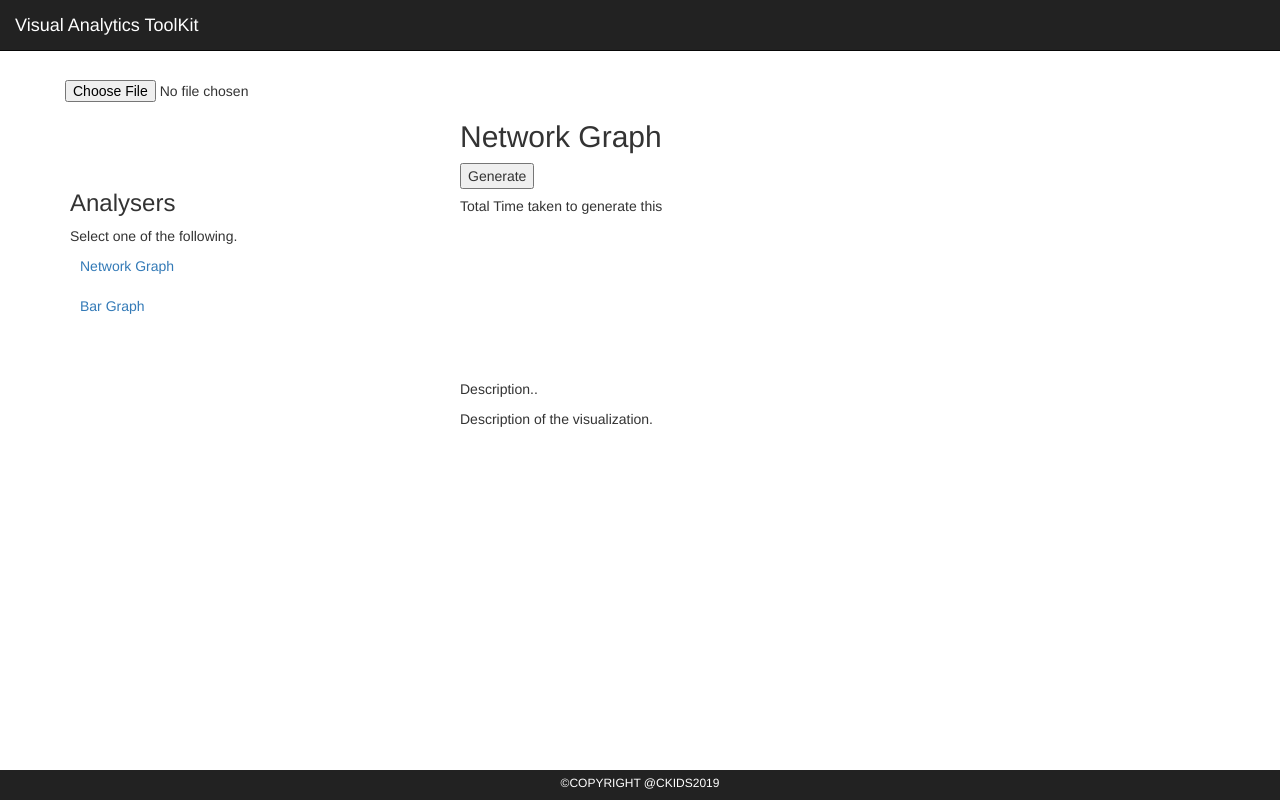
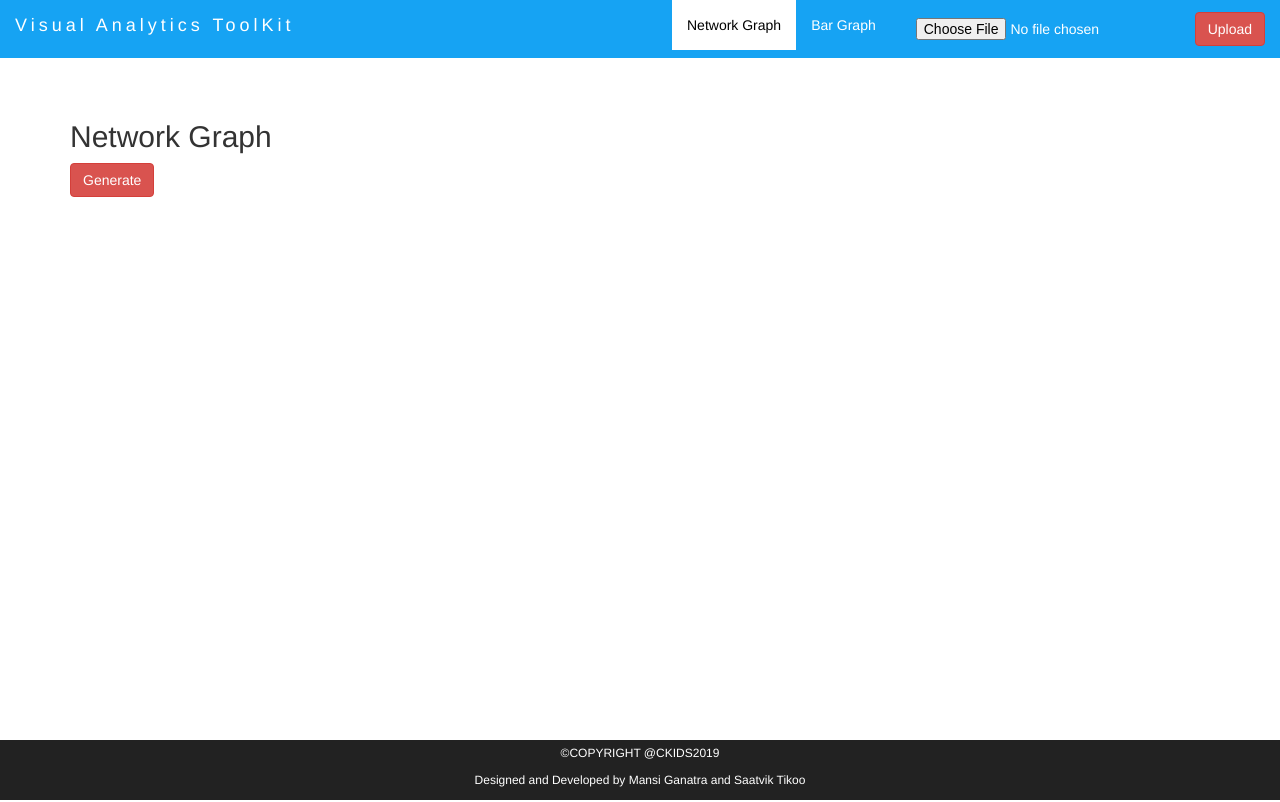
Before and after one commit to saatvik-tikoo/VisualAnalytics, a website: page view/index.html in a window 1280 px wide. Drawn offline with nearby package versions, Linux system fonts and the light colour scheme.

Commit message:
Layout completely changed

```diff
--- a/view/index.html
+++ b/view/index.html
@@ -18,7 +18,7 @@
     }
 
     .footer {
-            height: 30px;
+      height: 60px;
       background-color: rgb(185, 183, 183);
       margin: 0px;
     }
@@ -26,6 +26,7 @@
     .bg-dark {
       background-color: #222222;
     }
+
     div.tooltip-tweet {
       position: absolute;
       text-align: center;
@@ -38,52 +39,111 @@
       border-radius: 8px;
       pointer-events: none;
     }
+
+    .navbar * {
+      color: #ffffff !important;
+    }
+
+    .navbar {
+      margin-bottom: 0 !important;
+      background-color: #16A3F3;
+      border: 0;
+    }
+
+    .navbar li a,
+    .navbar .navbar-brand {
+      color: #ffffff !important;
+    }
+
+    .navbar-nav li a:hover {
+      color: #000000 !important;
+      background-color: #eceaea !important;
+    }
+
+    .navbar-nav li.active a {
+      color: #000000 !important;
+      background-color: #ffffff !important;
+    }
+
+    .navbar-nav li.active a {
+      text-decoration: none !important;
+    }
+
+    .navbar-default .navbar-toggle {
+      border-color: transparent;
+    }
+
+    .navbar-header {
+      font-size: 11px !important;
+      letter-spacing: 4px;
+    }
   </style>
 </head>
 
 <body>
 
-    <nav class="navbar navbar-inverse navbar-fixed-top">
+  <nav class="navbar navbar-default navbar-fixed-top">
+    <div class="container-fluid">
+      <div class="navbar-header">
+        <button type="button" class="navbar-toggle" data-toggle="collapse" data-target="#myNavbar">
+          <span class="icon-bar"></span>
+          <span class="icon-bar"></span>
+          <span class="icon-bar"></span>
+        </button>
         <a class="navbar-brand" href="#">Visual Analytics ToolKit</a>
+      </div>
+      <div class="collapse navbar-collapse" id="myNavbar">
+        <ul class="nav navbar-nav navbar-right">
+          <li class="active"><a href="#">Network Graph</a></li>
+          <li><a href="#">Bar Graph</a></li>
+          <li>
+            <form class="navbar-form" action="index.js" method="post" enctype="multipart/form-data">
+              <div class="form-group">
+                <input type="file" name="dataFile" id="myFile" style="padding: 10px;">
+              </div>
+              <button type="submit" class="btn btn-danger">Upload</button>
+            </form>
+          </li>
+        </ul>
+      </div>
+    </div>
   </nav>
 
   <div class="container" style="margin-top:70px">
-        <div class="row" style="padding-bottom: 10px; position: fixed;">
-            <form action="index.js" method="post" enctype="multipart/form-data">
-                <input type="file" name="dataFile" id="myFile" style="padding: 10px;">
-            </form>
-        </div>
     <div class="row">
-            <div class="col-sm-4" style="position: fixed; margin-top: 100px; float: left">
-                <h3>Analysers</h3>
-                <p>Select one of the following.</p>
-                <ul class="nav">
-                    <li class="nav-item active">
-                        <a class="nav-link" href="#" style="padding: 0px 10px 0px 10px;">Network Graph</a>
-                    </li>
-                    <br>
-                    <li class="nav-item">
-                        <a class="nav-link" href="#" style="padding: 0px 10px 0px 10px;">Bar Graph</a>
-                    </li>
-                </ul>
-            </div>
-            <div class="col-sm-8" style="margin-top: 30px; float:right">
+      <div class="col-sm-12" style="margin-top: 30px;">
         <h2>Network Graph</h2>
-                <button id="stanford" onclick="on_click_algo('stanford')">Generate
+        <button id="stanford" class="btn btn-danger" onclick="on_click_algo('stanford')">Generate
         </button>
-                <h5>Total Time taken to generate this</h5>
+        <h5 id="displayTime"></h5>
         <div id="graph">
           <svg id="svg_graph"></svg>
         </div>
-                <p>Description..</p>
-                <p>Description of the visualization.</p>
+        <div id="desc" style="visibility: hidden; padding-top: 10px;">
+          <h4 style="font-weight: bold;">What is This!!!</h4>
+          <p>The outermost circles represent 3 groups.</p>
+          <p style="padding-left:5px">1. Nodes that are similar to the Truth Value</p>
+          <p style="padding-left:5px">2. Nodes that are not similar to the Truth Value but have been labelled</p>
+          <p style="padding-left:5px">3. Nodes that are not similar to the Truth Value and have not been labelled</p>
           <br>
+          <p>Each of these Circles is further divided into 5 parts based on count of followers as follows:</p>
+          <p style="padding-left:5px">1. Less than 100 followers</p>
+          <p style="padding-left:5px">2. Followers between 100 and 500</p>
+          <p style="padding-left:5px">3. Followers between 500 and 1000</p>
+          <p style="padding-left:5px">4. Followers between 1000 and 10000</p>
+          <p style="padding-left:5px">5. Followers greater than 10000</p>
+          <br>
+          <p>Then again, each of these groups is sub divided into highly connected and lowly connected nodes based on the property
+            that a highly connected node is the one where each node has got retweets greater than 5% of their total followers.
+          </p>
+        </div>
       </div>
     </div>
   </div>
 
   <div class="footer text-center bg-dark" style="margin-bottom:0; bottom:0px; position: fixed; width: 100%">
     <p style="color: white; font-size: 12px; margin: 0px; padding: 5px">&#169;COPYRIGHT @CKIDS2019</p>
+    <p style="color: white; font-size: 12px; margin: 0px; padding: 5px">Designed and Developed by Mansi Ganatra and Saatvik Tikoo</p>
   </div>
 
 </body>
--- a/viewModel/network.js
+++ b/viewModel/network.js
@@ -1,4 +1,5 @@
 function on_click_algo(algo_name) {
+    var startTime = new Date().getTime();
     d3.json("../mainData.json").then(function(response) {
 
         var data = response[0];
@@ -43,6 +44,7 @@ function on_click_algo(algo_name) {
             .style("opacity", 0);
 
         const node = svg.append("g")
+            .attr("class", "circles_g")
             .selectAll("circle")
             .data(root.descendants().slice(1))
             .join("circle")
@@ -130,5 +132,16 @@ function on_click_algo(algo_name) {
                 });
         }
     });
+    var elementExists = document.getElementsByClassName("circles_g");
+    var myInterval = setInterval(myTimer, 500);
 
+    function myTimer() {
+        if (elementExists){
+            var endTime = new Date().getTime();
+            document.getElementById('displayTime').innerHTML = 'Total Time to generate: ' + (endTime - startTime) / 1000  + ' seconds'
+            clearInterval(myInterval);
+            document.getElementById('desc').style.visibility = 'visible';
+
+        }
+    }
 }
```
Lines whose indentation alone changed are shown as unchanged.
